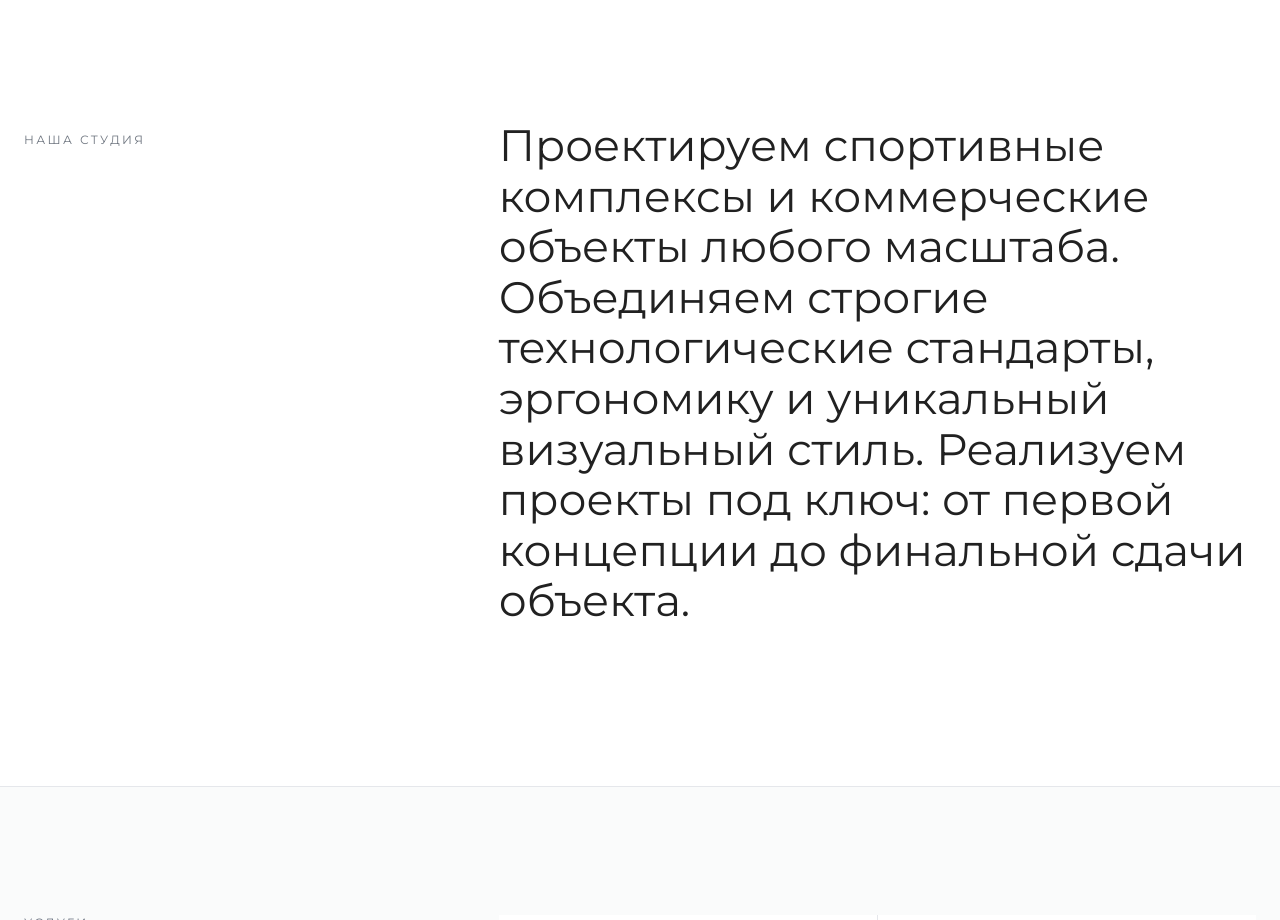
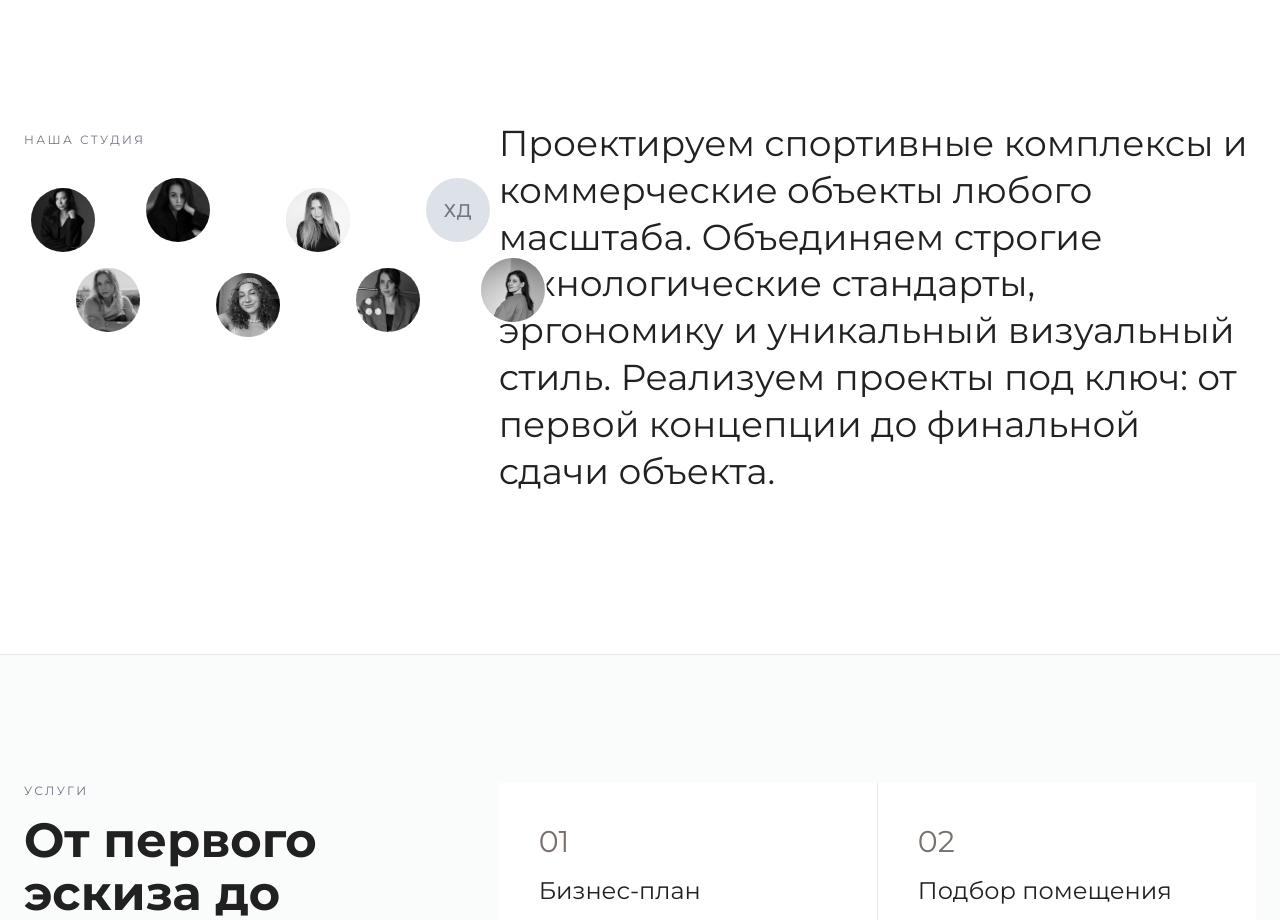
Before and after one commit to Ta1ksist/EL-ART-Sport-Web-Site, a Next.js app: page / in a window 1280 px wide. Shown: the part 840-1760 px from the top of the page. Built offline with nearby package versions, Linux system fonts and the light colour scheme; grey boxes are pictures that could not be loaded.

Commit message:
fix: fix intro component for main page

```diff
--- a/components/mainIntro/intro.module.css
+++ b/components/mainIntro/intro.module.css
@@ -13,6 +13,13 @@
   gap: 3rem;
 }
 
+.leftCol {
+  display: flex;
+  flex-direction: column;
+  align-items: flex-start;
+  gap: 1.5rem;
+}
+
 .eyebrow {
   font-size: 0.75rem;
   text-transform: uppercase;
@@ -20,44 +27,64 @@
   color: var(--color-gray-dark, #707781);
 }
 
+.avatarArea {
+  position: relative;
+  width: 100%;
+  max-width: 310px;
+  height: 150px;
+}
+
+.miniAvatar {
+  position: absolute;
+  width: 46px;
+  height: 46px;
+  border-radius: 50%;
+  overflow: hidden;
+  background-color: var(--color-gray-light, #dde2e9);
+  border: 2px solid #ffffff;
+  box-sizing: content-box;
+  display: flex;
+  align-items: center;
+  justify-content: center;
+}
+
+.avatarImg {
+  width: 100%;
+  height: 100%;
+  object-fit: cover;
+  display: block;
+  filter: grayscale(100%);
+}
+
+.initials {
+  font-size: 0.85rem;
+  font-weight: 500;
+  color: var(--color-gray-dark, #707781);
+  letter-spacing: 0.05em;
+  text-transform: uppercase;
+}
+
+
+.pos1 { top: 5px;   left: 0px; }
+.pos2 { top: 70px;  left: 25px; }
+.pos3 { top: 10px;  left: 65px; }
+.pos4 { top: 75px;  left: 105px; }
+.pos5 { top: 15px;  left: 145px; }
+.pos6 { top: 80px;  left: 185px; }
+.pos7 { top: 10px;  left: 225px; }
+.pos8 { top: 70px;  left: 260px; }
+
 .description {
   font-family: var(--font-main), sans-serif;
-  font-size: 1.875rem;
-  line-height: 1.15;
+  font-size: 1.5rem;
+  line-height: 1.3;
   color: var(--color-black, #212121);
   margin: 0;
 }
 
-.statsGroup {
-  margin-top: 2.5rem;
-  display: flex;
-  flex-wrap: wrap;
-  align-items: center;
-  column-gap: 3rem;
-  row-gap: 1.5rem;
-  font-size: 0.875rem;
-  color: var(--color-gray-dark, #707781);
-}
-
-.statNumber {
-  font-family: var(--font-main), sans-serif;
-  font-size: 1.875rem;
-  font-weight: 500;
-  color: var(--color-black, #212121);
-  line-height: 1;
-}
-
-.statLabel {
-  margin-top: 0.25rem;
-  font-size: 0.75rem;
-  letter-spacing: 0.1em;
-  text-transform: uppercase;
-  color: var(--color-gray-dark, #707781);
-}
-
 @media (min-width: 640px) {
   .description {
-    font-size: 2.25rem;
+    font-size: 1.85rem;
   }
 }
 
@@ -77,6 +104,29 @@
   }
 
   .description {
-    font-size: 44px;
+    font-size: 36px;
   }
+
+  .avatarArea {
+    max-width: 520px;
+    height: 180px;
+  }
+
+  .miniAvatar {
+    width: 64px;
+    height: 64px;
+  }
+
+  .initials {
+    font-size: 1.15rem;
+  }
+
+  .pos1 { top: 15px;  left: 5px; }
+  .pos2 { top: 95px;  left: 50px; }
+  .pos3 { top: 5px;   left: 120px; }
+  .pos4 { top: 100px; left: 190px; }
+  .pos5 { top: 15px;  left: 260px; }
+  .pos6 { top: 95px;  left: 330px; }
+  .pos7 { top: 5px;   left: 400px; }
+  .pos8 { top: 85px;  left: 455px; }
 }
--- a/components/mainIntro/intro.tsx
+++ b/components/mainIntro/intro.tsx
@@ -1,10 +1,55 @@
+'use client';
+
+import Image from "next/image";
 import styles from "./intro.module.css";
+
+const TEAM_AVATARS = [
+  { name: 'Закирова Элина', img: '/Team/Закирова Элина.png' },
+  { name: 'Гадецкая Елизавета', img: '/Team/Гадецкая Елизавета.png' },
+  { name: 'Гадецкая Диана', img: '/Team/Гадецкая Диана.png' },
+  { name: 'Герасимова Дарья', img: '/Team/Герасимова Дарья.png' },
+  { name: 'Фролова Елизавета', img: '/Team/Фролова Елизавета.png' },
+  { name: 'Попова Дарина', img: '/Team/Попова Дарина.png' },
+  { name: 'Худяк Дарья', img: '' },
+  { name: 'Хмара Елизавета', img: '/Team/Хмара Елизавета.png' },
+];
 
 export default function Intro() {
   return (
     <section className={styles.section}>
       <div className={styles.grid}>
-        <div className={styles.eyebrow}>Наша студия</div>
+
+        <div className={styles.leftCol}>
+          <div className={styles.eyebrow}>Наша студия</div>
+
+          <div className={styles.avatarArea}>
+            {TEAM_AVATARS.map((member, index) => (
+              <div
+                key={member.name}
+                className={`${styles.miniAvatar} ${styles[`pos${index + 1}`]}`}
+                style={{ zIndex: index + 1 }}
+              >
+                {member.img ? (
+                  <Image
+                    src={member.img}
+                    alt={member.name}
+                    width={64}
+                    height={64}
+                    className={styles.avatarImg}
+                  />
+                ) : (
+                  <span className={styles.initials}>
+                    {member.name
+                      .split(' ')
+                      .map((word) => word[0])
+                      .join('')}
+                  </span>
+                )}
+              </div>
+            ))}
+          </div>
+        </div>
+
         <div>
           <p className={styles.description}>
             Проектируем спортивные комплексы и коммерческие объекты любого масштаба.
@@ -12,6 +57,7 @@ export default function Intro() {
             Реализуем проекты под ключ: от первой концепции до финальной сдачи объекта.
           </p>
         </div>
+
       </div>
     </section>
   );
```
